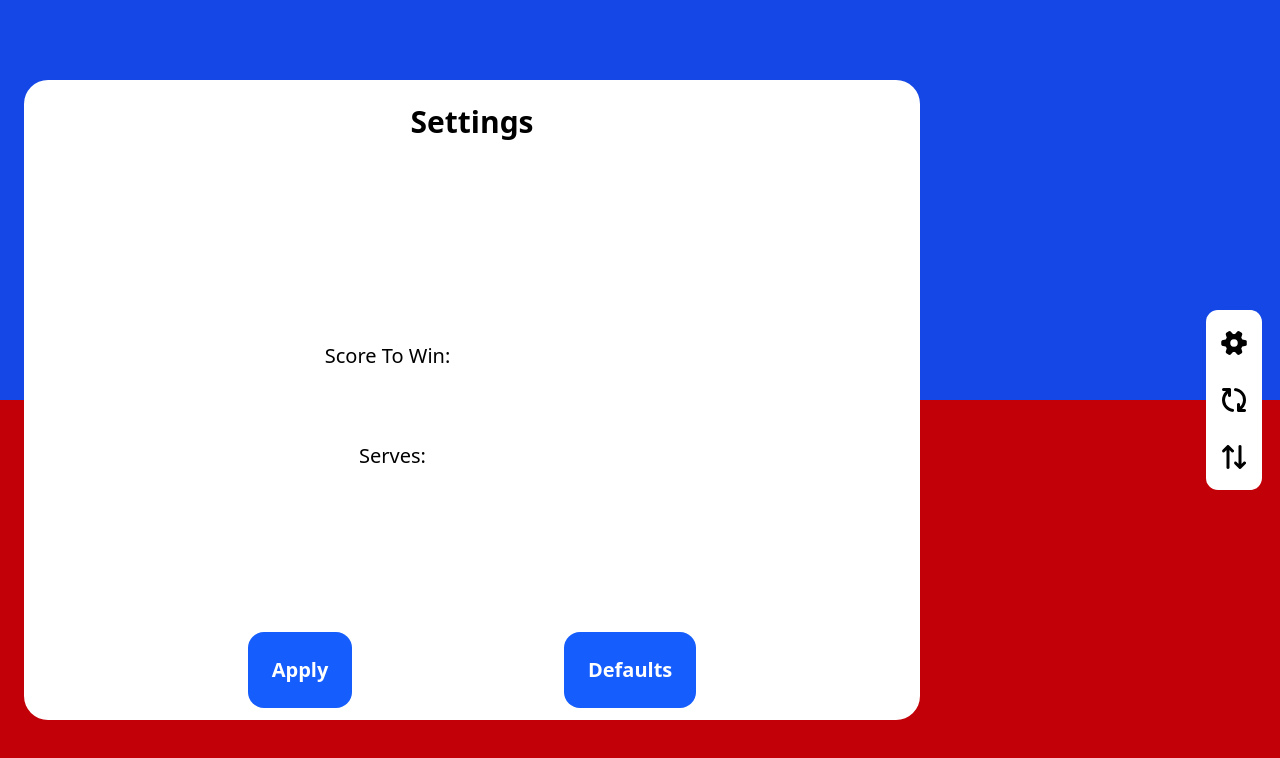
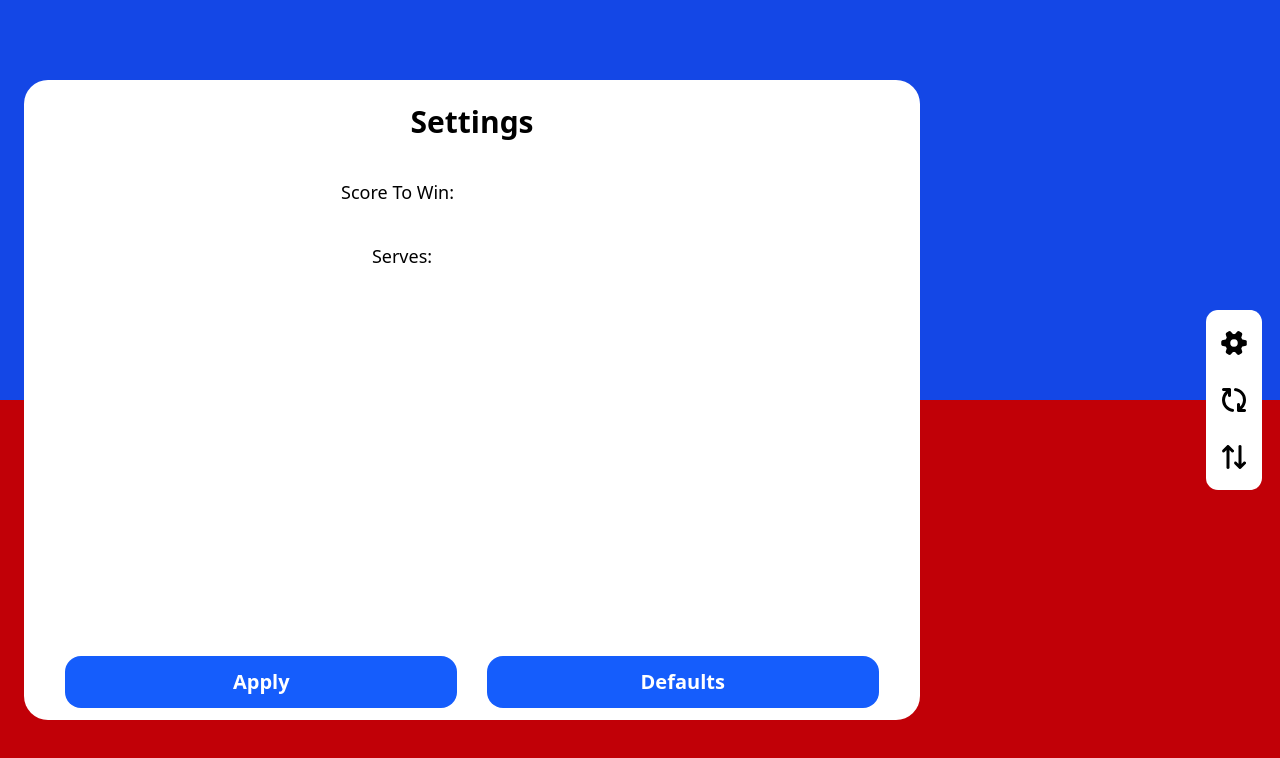
Before and after one commit to llfisher932/PingPongTracker, a React (Vite) app: page / in a window 1280 px wide. Both pictures are taken after a click on the button 1234 px from the left and 342 px from the top of the page. Shown: the top 758 px of the page. Built offline with nearby package versions, Linux system fonts and the light colour scheme.

Commit message:
UI Updates + win screen

```diff
--- a/src/App.tsx
+++ b/src/App.tsx
@@ -19,6 +19,7 @@ function App() {
   let [settingsMenu, setSettingsMenu] = useState(false);
   let [winningNumBox, setWinningNumBox] = useState("");
   let [serveBox, setServeBox] = useState("");
+  let [winningPlayerNum, setWinningPlayerNum] = useState(2);
 
   let handleWinNumBox = (event: ChangeEvent<HTMLInputElement>) => {
     setWinningNumBox(event.target.value);
@@ -52,6 +53,11 @@ function App() {
       (player2Score >= winningNum && player2Score >= player1Score + 2)
     ) {
       setWinner(true);
+      if (player1Score > player2Score) {
+        setWinningPlayerNum(1);
+      } else {
+        setWinningPlayerNum(2);
+      }
     }
   };
 
@@ -87,6 +93,16 @@ function App() {
 
   return (
     <div className="flex flex-col h-dvh justify-center items-center text-center">
+      {winner ? (
+        <div className="flex fixed justify-center items-center text-center text-3xl w-full h-full  pointer-events-none">
+          <div className="flex fixed w-full h-full bg-gray-800 z-100 opacity-50"></div>
+          <div className="opacity-100 text-white z-105 text-5xl font-bold rotate-90 text-nowrap">
+            🥳Player {winningPlayerNum} Won!🥳
+          </div>
+        </div>
+      ) : (
+        <div></div>
+      )}
       <div className="flex fixed rotate-90 bg-white w-45 justify-around items-center p-1 rounded-xl right-0 translate-x-11">
         <button
           className="flex"
@@ -124,9 +140,11 @@ function App() {
           <div className="text-center w-full text-3xl font-bold mt-3">
             Settings
           </div>
-          <div className="flex flex-col gap-5 w-[70%] justify-center items-center h-[80%]">
-            <div className="flex flex-row items-center justify-evenly text-xl mt-10">
-              <label htmlFor="winNumBox">Score To Win:</label>
+          <div className="flex flex-col w-[80%] mt-8 gap-6  items-center h-[80%]">
+            <div className="flex flex-row items-center justify-evenly text-lg">
+              <label htmlFor="winNumBox" className="text-nowrap">
+                Score To Win:
+              </label>
               <input
                 id="winNumBox"
                 type="text"
@@ -134,10 +152,10 @@ function App() {
                 onChange={handleWinNumBox}
               />
             </div>
-            <div className="flex flex-row items-center justify-evenly text-xl mt-10">
-              <label htmlFor="winNumBox">Serves:</label>
+            <div className="flex flex-row items-center justify-evenly text-lg text-nowrap">
+              <label htmlFor="handleServeBox">Serves:</label>
               <input
-                id="winNumBox"
+                id="handleServeBox"
                 type="text"
                 className="w-[25%] h-10 text-center"
                 onChange={handleServeBox}
@@ -146,14 +164,14 @@ function App() {
           </div>
           <div className="flex flex-row w-full justify-evenly">
             <button
-              className="bg-blue-600 text-white p-6 rounded-2xl text-xl font-bold active:bg-blue-900 transition"
+              className="bg-blue-600 w-[45%] text-white p-3 rounded-2xl text-xl font-bold active:bg-blue-900 transition duration-75"
               onClick={applySettings}
             >
               Apply
             </button>
             <button
               onClick={resetDefaults}
-              className="bg-blue-600 text-white p-6 rounded-2xl text-xl font-bold active:bg-blue-900 transition"
+              className="bg-blue-600 text-white  p-3 w-[45%] rounded-2xl text-xl font-bold active:bg-blue-900 transition duration-75"
             >
               Defaults
             </button>
@@ -164,14 +182,14 @@ function App() {
       )}
       <div
         id="player1"
-        className={`h-full w-full flex justify-center items-center bg-blue-700 font-bold text-9xl ${servingPlayer == "player1" ? "text-yellow-300" : "text-white"}`}
+        className={`h-full w-full flex justify-center items-center bg-blue-700 active:bg-blue-800 transition duration-100  font-bold text-9xl ${servingPlayer == "player1" ? "text-yellow-300" : "text-white"}`}
         onClick={update1Score}
       >
         {player1Score}
       </div>
       <div
         id="player2"
-        className={`h-full w-full flex justify-center items-center bg-red-700 font-bold text-9xl ${servingPlayer == "player2" ? "text-yellow-300" : "text-white"}`}
+        className={`h-full w-full flex justify-center items-center bg-red-700 duration-100 active:bg-red-800 transition font-bold text-9xl ${servingPlayer == "player2" ? "text-yellow-300" : "text-white"}`}
         onClick={update2Score}
       >
         {player2Score}
```
